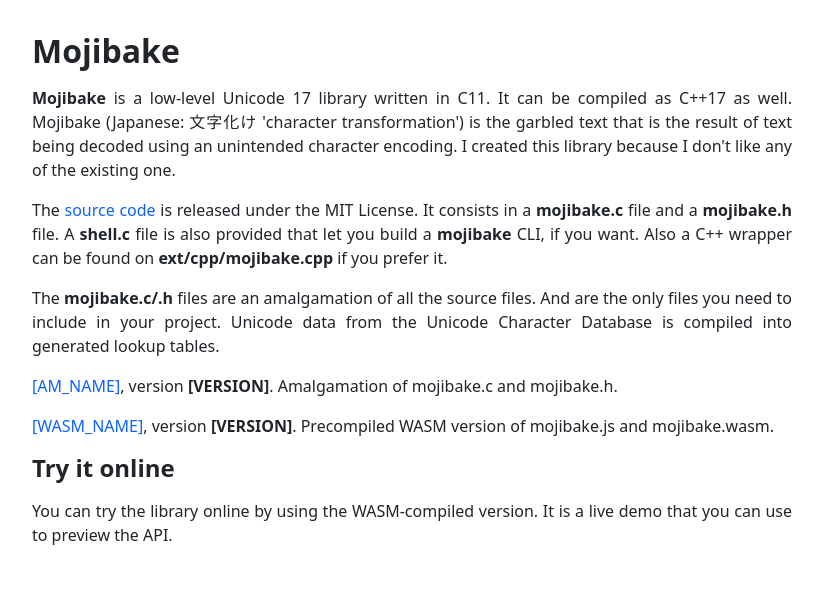
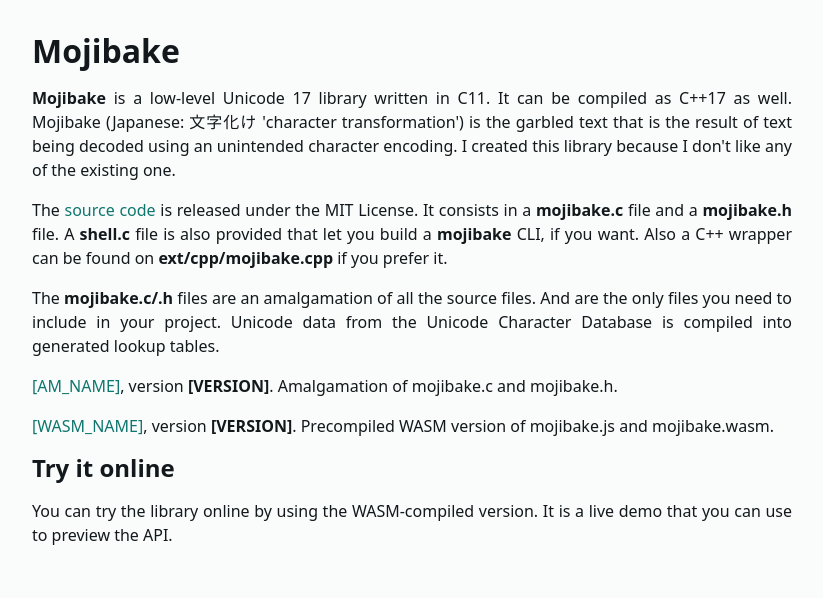
Before and after one commit to zaerl/mojibake, a plain HTML site: page src/site/index.html in a window 1280 px wide. Shown: the whole page, without its empty margins (228-1051 px from the left). Drawn offline with Linux system fonts and the light colour scheme; a script that the page names is missing.

Commit message:
Refresh style

```diff
--- a/src/site/style.css
+++ b/src/site/style.css
@@ -92,30 +92,51 @@ summary {
 }
 
 :root {
-	--alert: rgb(218, 30, 40);
-    --warning: rgb(255, 131, 43);
-    --success: rgb(36, 161, 72);
-    --primary: rgb(15, 98, 254);
+    --alert: rgb(220, 38, 38);
+    --alert-hover: rgb(185, 28, 28);
+    --alert-bg: rgb(254, 242, 242);
+    --warning: rgb(217, 119, 6);
+    --warning-bg: rgb(255, 251, 235);
+    --success: rgb(5, 150, 105);
+    --success-hover: rgb(4, 120, 87);
+    --success-bg: rgb(236, 253, 245);
+    --primary: rgb(15, 118, 110);
+    --primary-hover: rgb(17, 94, 89);
+    --primary-bg: rgb(240, 253, 250);
+    --button-text: rgb(255, 255, 255);
     --content-width: 760px;
 
     /* Light mode colors */
-    --bg: rgb(255, 255, 255);
-    --bg-secondary: rgb(248, 249, 250);
-    --text: rgb(33, 37, 41);
-    --text-secondary: rgb(108, 117, 125);
-    --border: rgb(222, 226, 230);
-    --border-hover: rgb(173, 181, 189);
+    --bg: rgb(250, 252, 252);
+    --bg-secondary: rgb(242, 247, 246);
+    --text: rgb(18, 24, 27);
+    --text-secondary: rgb(91, 104, 111);
+    --border: rgb(213, 224, 222);
+    --border-hover: rgb(132, 153, 149);
 }
 
 @media (prefers-color-scheme: dark) {
     :root {
+        --alert: rgb(248, 113, 113);
+        --alert-hover: rgb(252, 165, 165);
+        --alert-bg: rgb(69, 20, 28);
+        --warning: rgb(251, 191, 36);
+        --warning-bg: rgb(61, 42, 12);
+        --success: rgb(52, 211, 153);
+        --success-hover: rgb(110, 231, 183);
+        --success-bg: rgb(13, 49, 40);
+        --primary: rgb(45, 212, 191);
+        --primary-hover: rgb(94, 234, 212);
+        --primary-bg: rgb(11, 52, 49);
+        --button-text: rgb(5, 32, 30);
+
         /* Dark mode colors */
-        --bg: rgb(13, 17, 23);
-        --bg-secondary: rgb(22, 27, 34);
-        --text: rgb(240, 246, 252);
-        --text-secondary: rgb(139, 148, 158);
-        --border: rgb(48, 54, 61);
-        --border-hover: rgb(110, 118, 129);
+        --bg: rgb(13, 18, 18);
+        --bg-secondary: rgb(22, 29, 28);
+        --text: rgb(236, 243, 241);
+        --text-secondary: rgb(151, 166, 162);
+        --border: rgb(45, 59, 56);
+        --border-hover: rgb(79, 99, 95);
     }
 }
 
@@ -189,7 +210,7 @@ legend {
 button, .btn {
     background-color: var(--primary);
     border: 1px solid var(--primary);
-    color: white;
+    color: var(--button-text);
     padding: 0.75rem 1.5rem;
     font-size: 1rem;
     cursor: pointer;
@@ -199,8 +220,8 @@ button, .btn {
 }
 
 button:hover, .btn:hover {
-    background-color: rgb(13, 82, 214);
-    border-color: rgb(13, 82, 214);
+    background-color: var(--primary-hover);
+    border-color: var(--primary-hover);
 }
 
 button:disabled, .btn:disabled {
@@ -227,8 +248,8 @@ button:disabled, .btn:disabled {
 }
 
 .btn-danger:hover {
-    background-color: rgb(178, 25, 33);
-    border-color: rgb(178, 25, 33);
+    background-color: var(--alert-hover);
+    border-color: var(--alert-hover);
 }
 
 .btn-success {
@@ -237,8 +258,8 @@ button:disabled, .btn:disabled {
 }
 
 .btn-success:hover {
-    background-color: rgb(30, 135, 60);
-    border-color: rgb(30, 135, 60);
+    background-color: var(--success-hover);
+    border-color: var(--success-hover);
 }
 
 .text-primary {
@@ -300,25 +321,25 @@ pre code {
 }
 
 .alert-primary {
-    background-color: rgba(15, 98, 254, 0.1);
+    background-color: var(--primary-bg);
     border-color: var(--primary);
     color: var(--primary);
 }
 
 .alert-success {
-    background-color: rgba(36, 161, 72, 0.1);
+    background-color: var(--success-bg);
     border-color: var(--success);
     color: var(--success);
 }
 
 .alert-warning {
-    background-color: rgba(255, 131, 43, 0.1);
+    background-color: var(--warning-bg);
     border-color: var(--warning);
     color: var(--warning);
 }
 
 .alert-danger {
-    background-color: rgba(218, 30, 40, 0.1);
+    background-color: var(--alert-bg);
     border-color: var(--alert);
     color: var(--alert);
 }
```
